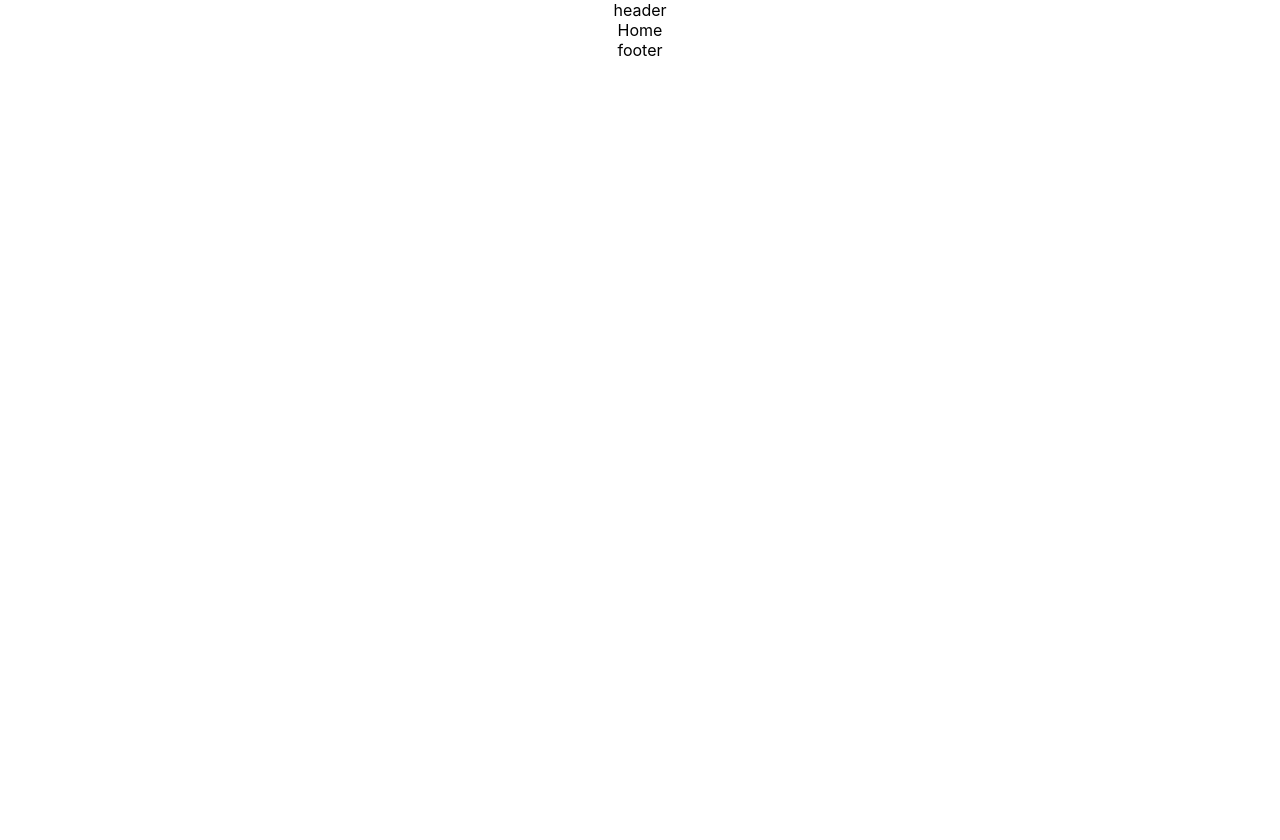
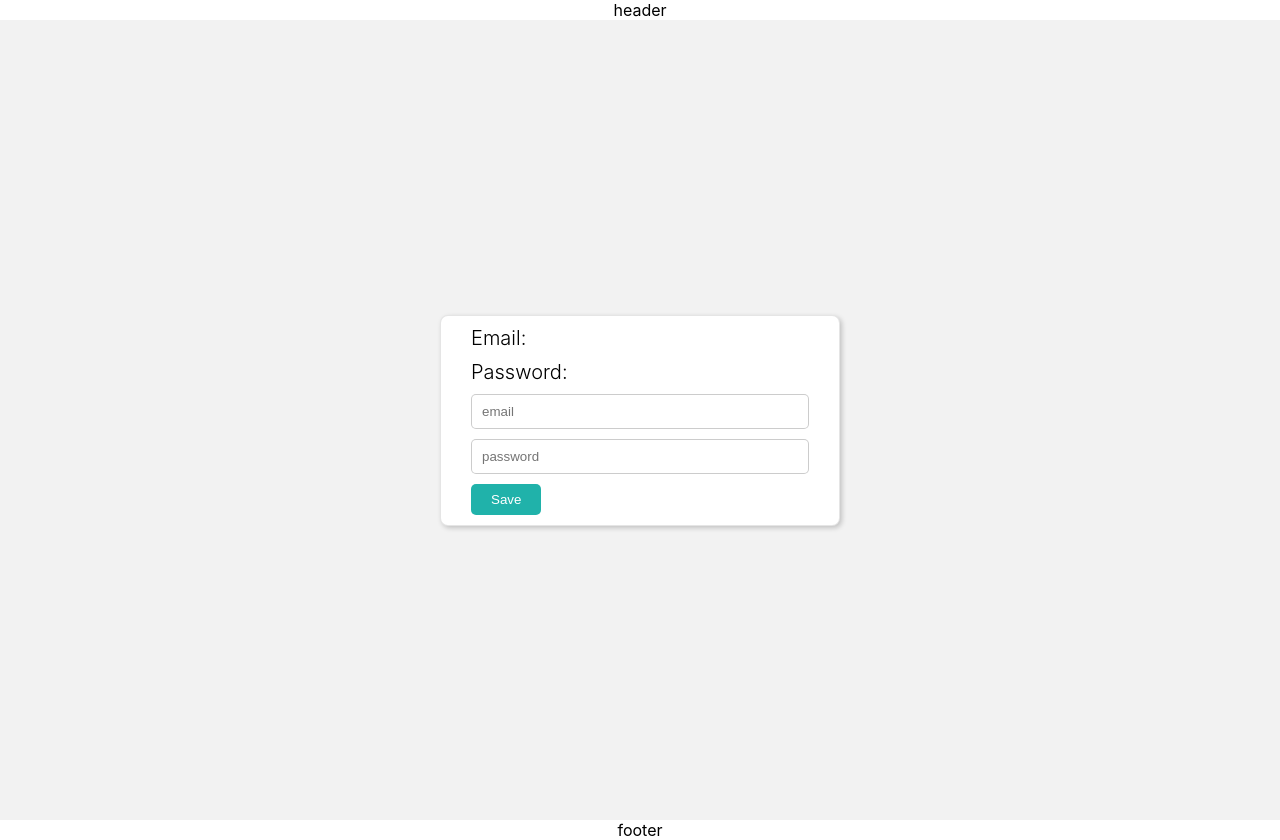
Before and after one commit to VidalLeonardoDeLosSantosRincon/login-react, a React (Create React App) app: page / in a window 1280 px wide. Before the commit the page ends 800 px from the top, so only its background shows below. Built offline with nearby package versions, Linux system fonts and the light colour scheme.

Commit message:
importando login

```diff
--- a/src/pages/home/index.js
+++ b/src/pages/home/index.js
@@ -1,10 +1,13 @@
 import { Fragment } from "react";
+
+//components
+import {Login} from "../../components/login"
 
 export const Home = () =>{
     return(
         <Fragment>
             <div className="ctr_home">
-                Home
+                <Login/>
             </div>
         </Fragment>
     );
```
